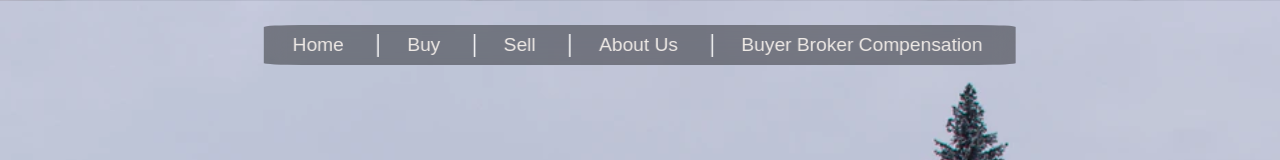
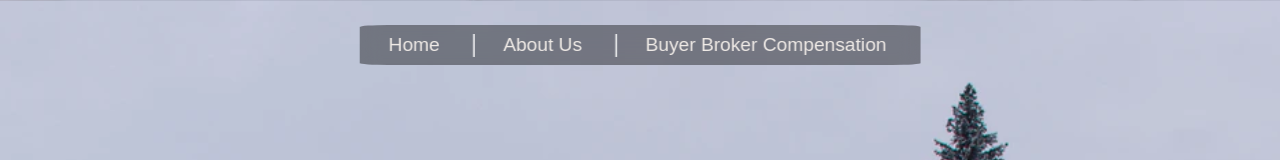
Before and after one commit to Williams-RE/WRE-website, a React (Create React App) app: page / in a window 1280 px wide. Shown: the top 160 px of the page. Built offline with nearby package versions, Linux system fonts and the light colour scheme; no server answers.

Commit message:
feat: removed Buy and Sell views

```diff
--- a/src/App.js
+++ b/src/App.js
@@ -12,8 +12,8 @@ import ListingsManager from "./components/ListingsManager.jsx";
 
 function App() {
   const landingPageRef = useRef();
-  const buyAHomeRef = useRef();
-  const sellAHomeRef = useRef();
+  // const buyAHomeRef = useRef();
+  // const sellAHomeRef = useRef();
   const aboutUsRef = useRef();
   const buyerCompRef = useRef();
 
@@ -75,8 +75,8 @@ function App() {
     <div className="main">
       <NavBar
         scrollToLandingPage={() => scrollToRef(landingPageRef)}
-        scrollToBuyAHome={() => scrollToRef(buyAHomeRef)}
-        scrollToSellAHome={() => scrollToRef(sellAHomeRef)}
+        // scrollToBuyAHome={() => scrollToRef(buyAHomeRef)}
+        // scrollToSellAHome={() => scrollToRef(sellAHomeRef)}
         scrollToAboutUs={() => scrollToRef(aboutUsRef)}
         scrollToBuyerBrokerCompensation={() => scrollToRef(buyerCompRef)}
         isLoggedIn={isLoggedIn}
@@ -87,12 +87,13 @@ function App() {
           <div ref={landingPageRef}>
             <LandingPage />
           </div>
-          <div className="page" ref={buyAHomeRef}>
+          {/* Removing buy and sell pages for now */}
+          {/* <div className="page" ref={buyAHomeRef}>
             <BuyAHome />
           </div>
           <div className="page" ref={sellAHomeRef}>
             <SellAHome />
-          </div>
+          </div>  */}
           <div className="page" ref={aboutUsRef}>
             <AboutUs agents={agents} />
           </div>
--- a/src/components/NavBar.jsx
+++ b/src/components/NavBar.jsx
@@ -10,14 +10,14 @@ export const NavBar = ({
       <button className="navigation-button" onClick={scrollToLandingPage}>
         <span>Home</span>
       </button>
-      <span className="separator">|</span>
+      {/* <span className="separator">|</span>
       <button className="navigation-button" onClick={scrollToBuyAHome}>
         <span>Buy</span>
       </button>
       <span className="separator">|</span>
       <button className="navigation-button" onClick={scrollToSellAHome}>
         <span>Sell</span>
-      </button>
+      </button> */}
       <span className="separator">|</span>
       <button className="navigation-button" onClick={scrollToAboutUs}>
         <span>About Us</span>
```
Also changed, not shown: 2 other files (tests, documents, lock files or other folders).
